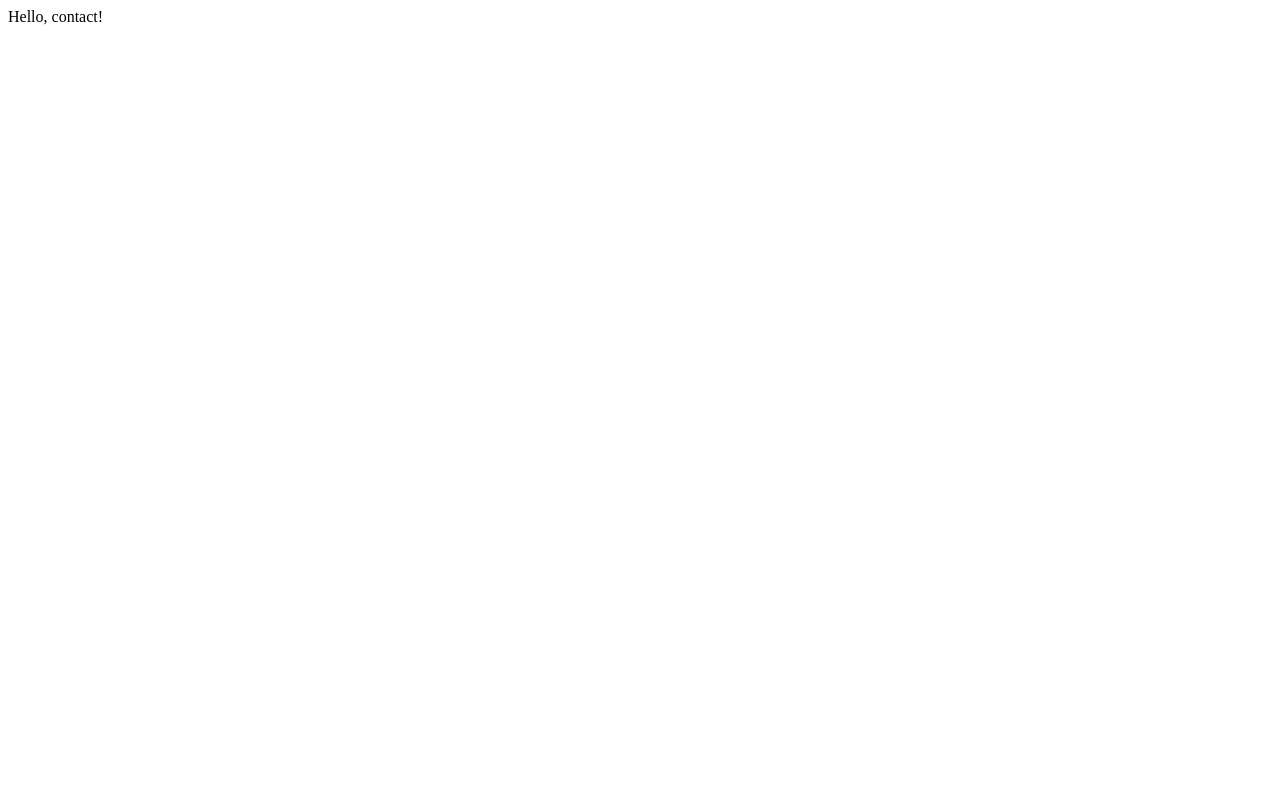
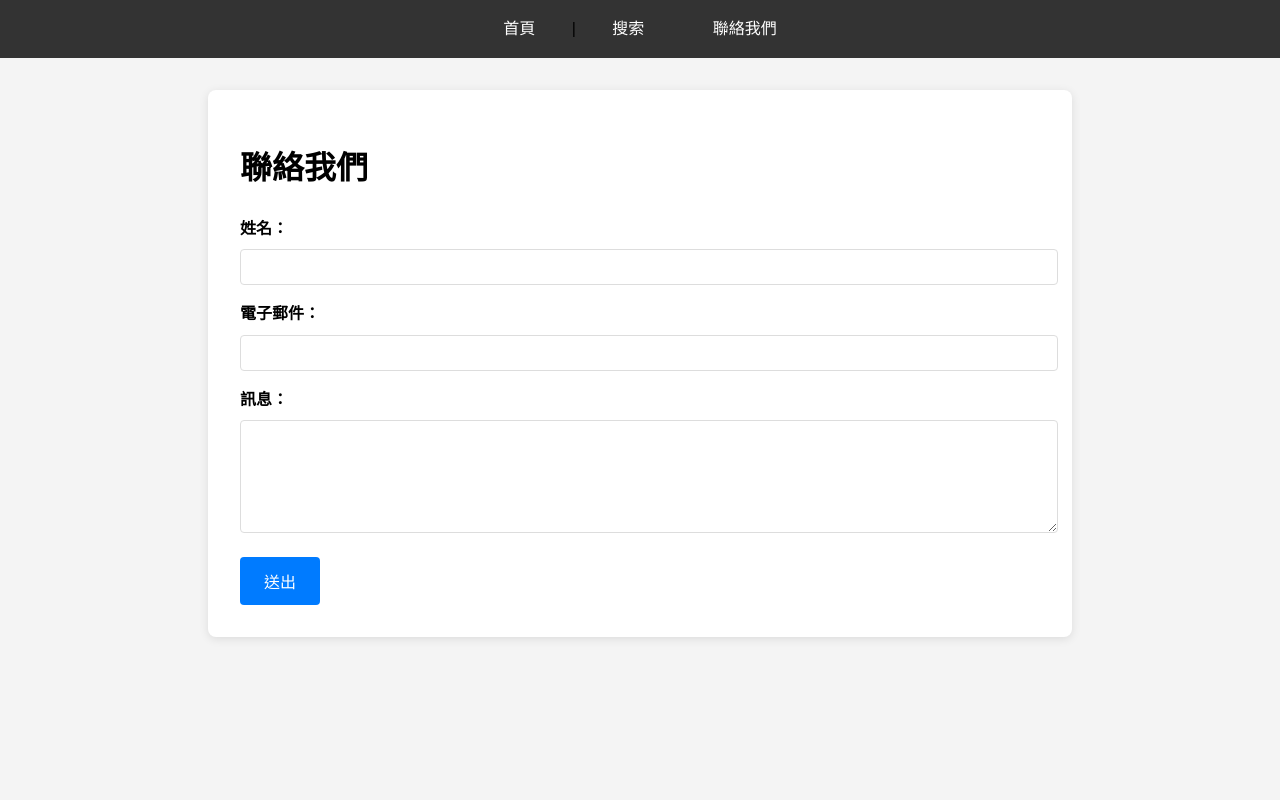
Before and after one commit to WENLIN-CHANG/flask_demo, a Flask app: page /contact in a window 1280 px wide. Before the commit the page is almost empty. Run offline with Flask 3, Linux system fonts and the light colour scheme.

Commit message:
新增聯絡我們功能
- 在main.py中新增contact路由，支援GET/POST請求
- 實現表單數據處理與驗證功能
- 新增contact.html模板頁面
- 在base.html導覽列中加入聯絡我們連結
- 在style.css中新增表單、按鈕和提醒訊息樣式

```diff
--- a/main.py
+++ b/main.py
@@ -16,6 +16,21 @@ def search():
 def user_profile(username, user_id):
     return render_template("user_profile.html", username=username, user_id=user_id)
 
-@app.route("/<about>")
-def hello(about):
-    return f"Hello, {escape(about)}!"
+@app.route("/contact", methods=["GET", "POST"])
+def contact():
+    if request.method == "POST":
+        # 獲取表單數據
+        name = request.form["name"]
+        email = request.form["email"]
+        message = request.form["message"]
+
+        # 簡單的驗證
+        if name and email and message:
+        # 這裡可以處理數據（儲存到資料庫、發送郵件等）
+            success_message = f"謝謝 {name}！我們已收到你的訊息，將會回覆到 {email}"
+            return render_template("contact.html", message=success_message)
+        else:
+            error_message = "請填寫所有欄位"
+            return render_template("contact.html", message=error_message)
+    # GET請求時顯示空白表單
+    return render_template("contact.html")
--- a/static/css/style.css
+++ b/static/css/style.css
@@ -55,3 +55,46 @@ a {
 a:hover {
   text-decoration: underline;
 }
+
+/* 表單樣式 */
+.form_group {
+  margin-bottom: 1rem;
+}
+
+.form_group label {
+  display: block;
+  margin-bottom: 0.5rem;
+  font-weight: bold;
+}
+
+.form_group input,
+.form_group textarea {
+  width: 100%;
+  padding: 0.5rem;
+  border: 1px solid #ddd;
+  border-radius: 4px;
+  font-size: 1rem;
+}
+
+button {
+  background-color: #007bff;
+  color: white;
+  padding: 0.75rem 1.5rem;
+  border: none;
+  border-radius: 4px;
+  cursor: pointer;
+  font-size: 1rem;
+}
+
+button:hover {
+  background-color: #0056b3;
+}
+
+.alert {
+  background-color: #d4edda;
+  color: #155724;
+  padding: 1rem;
+  border-radius: 4px;
+  margin-bottom: 1rem;
+  border: 1px solid #c3e6cb;
+}
--- a/templates/base.html
+++ b/templates/base.html
@@ -12,6 +12,7 @@
   <nav>
     <a href="/">首頁</a> |
     <a href="/search">搜索</a>
+    <a href="/contact">聯絡我們</a>
   </nav>
   <main>
     {% block content %}{% endblock %}
--- /dev/null
+++ b/templates/contact.html
@@ -0,0 +1,30 @@
+{% extends "base.html" %}
+
+{% block title %}聯絡我們 - Flask Demo{% endblock %}
+
+{% block content %}
+<h1>聯絡我們</h1>
+
+{% if message %}
+<div class="alert">{{ message }}</div>
+{% endif %}
+
+<form method="POST" action="/contact">
+  <div class="form_group">
+    <label for="name">姓名：</label>
+    <input type="text" id="name" name="name" required>
+  </div>
+
+  <div class="form_group">
+    <label for="email">電子郵件：</label>
+    <input type="email" id="email" name="email" required>
+  </div>
+
+  <div class="form_group">
+    <label for="message">訊息：</label>
+    <textarea id="message" name="message" rows="5" required></textarea>
+  </div>
+
+  <button type="submit">送出</button>
+</form>
+{% endblock %}
```
